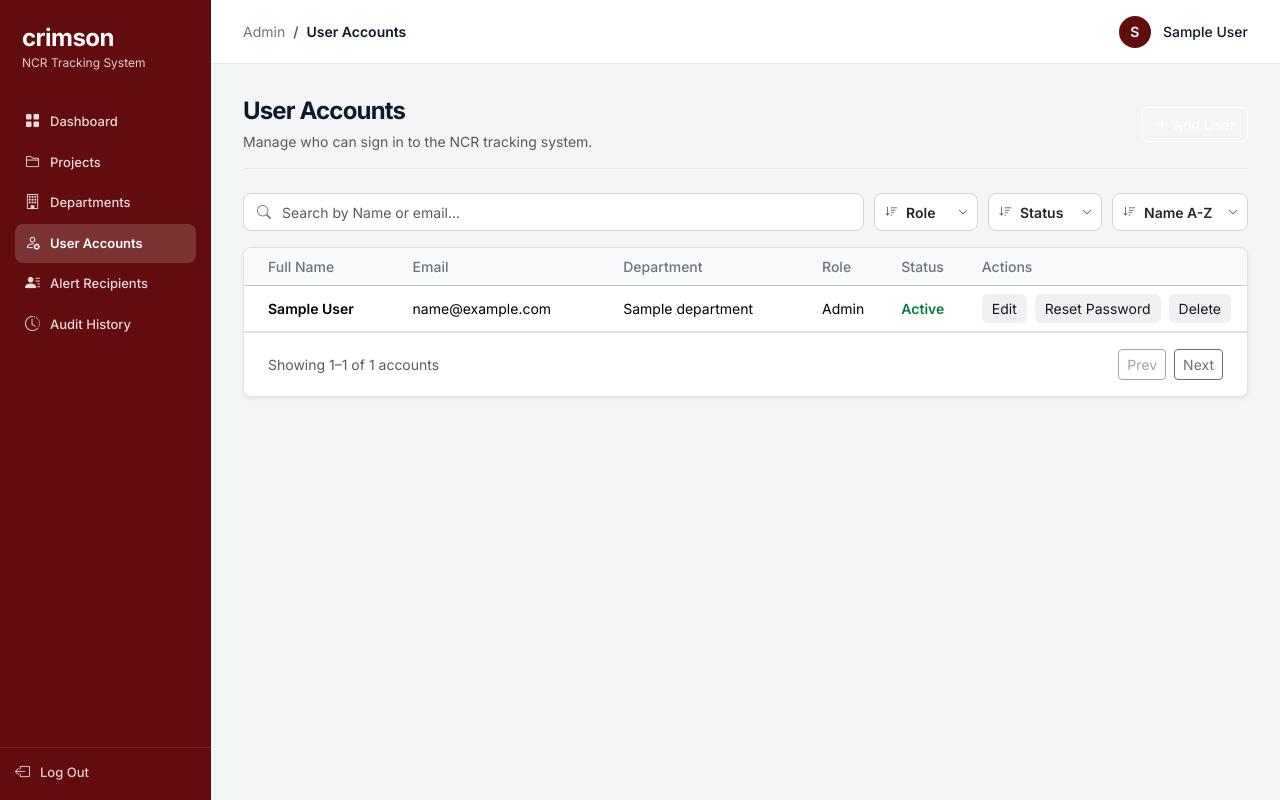
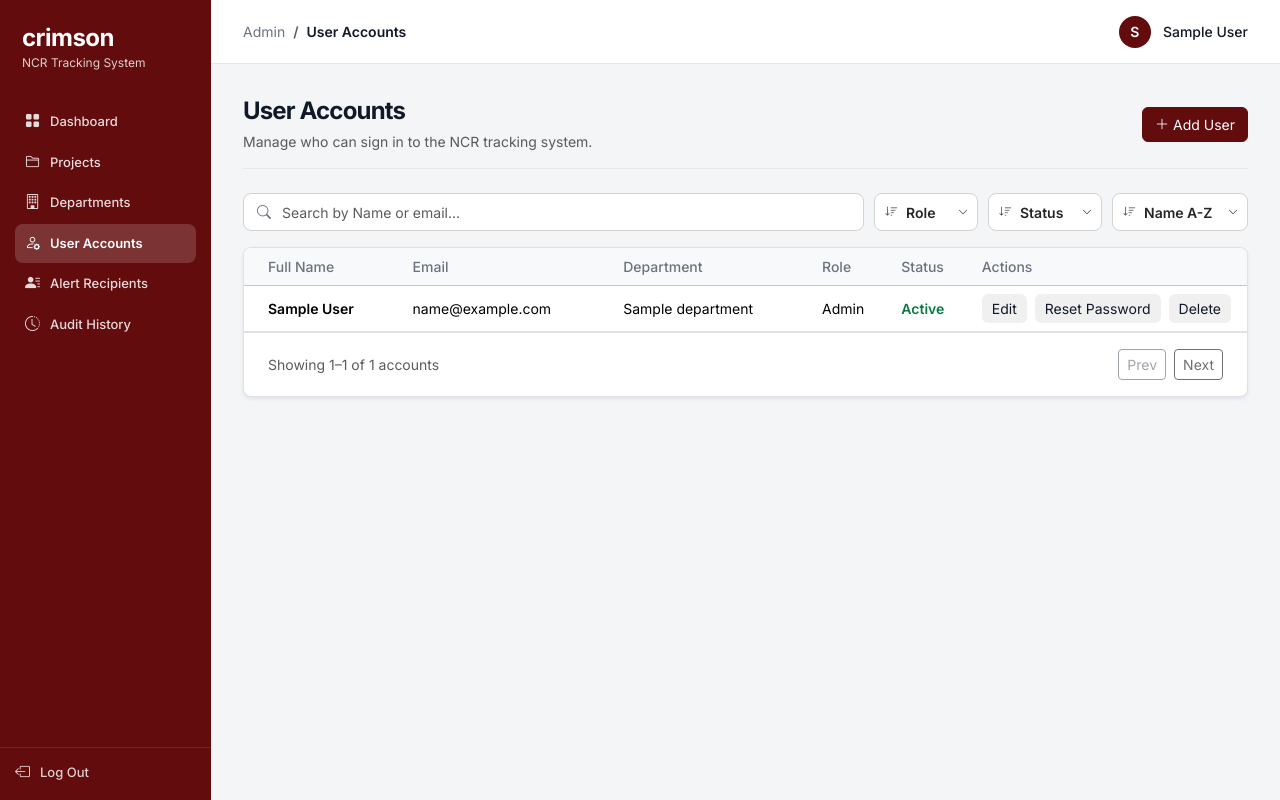
Before and after one commit to haileymicaela/ARKCafe_SAD, a Django app: page /admin-users/ in a window 1280 px wide. Run offline with Django 5.2, Linux system fonts and the light colour scheme; a user stored in the database is signed in; tables that the repository leaves empty hold one stand-in row (values such as "Sample post"); data that the repository does not hold is empty.

Commit message:
Fixed UI buttons for departments and user accounts

```diff
--- a/administration/templates/administration/departments.html
+++ b/administration/templates/administration/departments.html
@@ -3,6 +3,11 @@
 
 {% block extra_head %}
 <style>
+  :root {
+    --crimson-dark: var(--sidebar-maroon);
+    --crimson-light: var(--sidebar-maroon-hover);
+  }
+
   .btn-crimson {
     background: var(--crimson-dark);
     border-color: var(--crimson-dark);
--- a/administration/templates/administration/users.html
+++ b/administration/templates/administration/users.html
@@ -2,6 +2,11 @@
 
 {% block extra_head %}
 <style>
+  :root {
+    --crimson-dark: var(--sidebar-maroon);
+    --crimson-light: var(--sidebar-maroon-hover);
+  }
+
   .btn-crimson { background: var(--crimson-dark); border-color: var(--crimson-dark); color: #fff; }
   .btn-crimson:hover { background: var(--crimson-light); border-color: var(--crimson-light); color: #fff; }
   .btn-soft { background: #F0F0F0; border: 0; font-size: 12px; padding: 4px 10px; color: var(--text-dark); }
```
